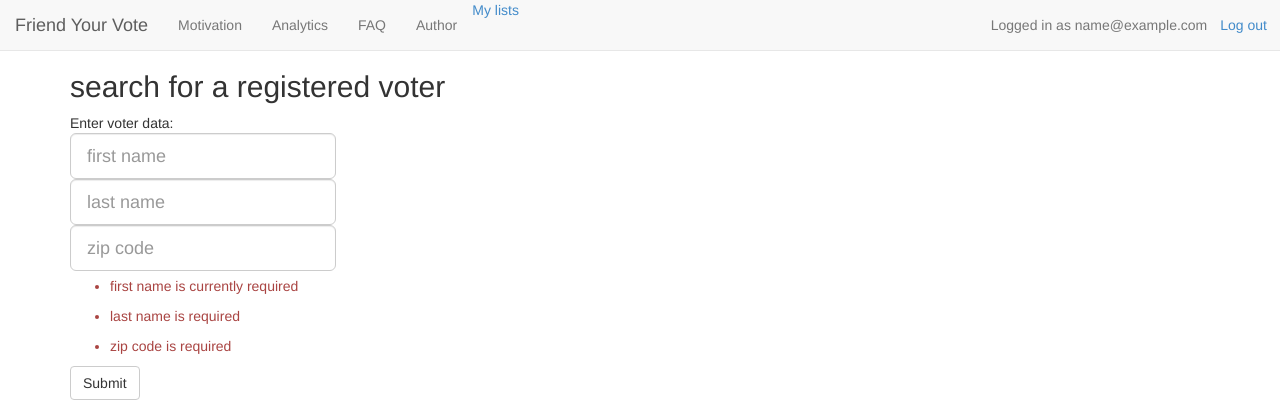
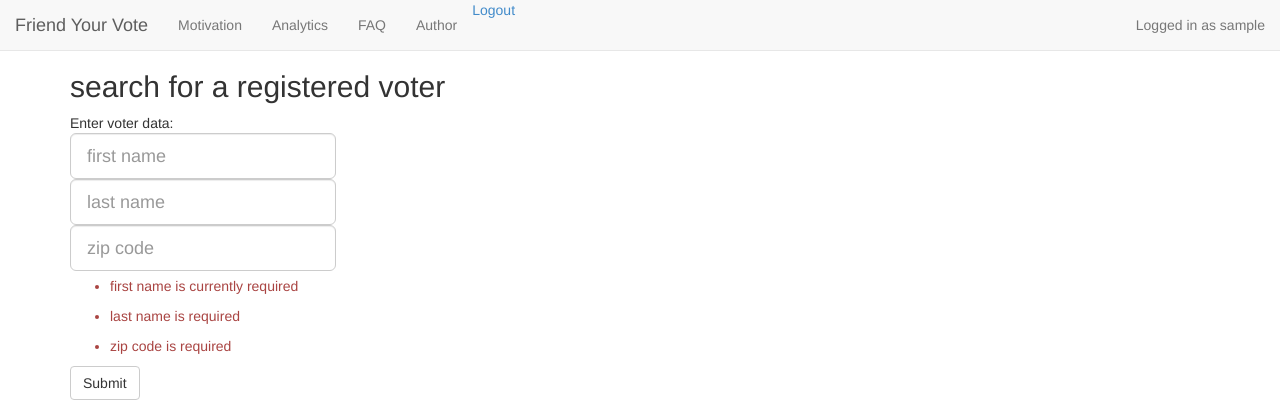
Before and after one commit to sleitner/fyv, a Django app: page /lists/new in a window 1280 px wide. Shown: the top 420 px of the page. Run offline with Django 3.2, Linux system fonts and the light colour scheme; the visitor is signed in with stand-in values (Sample User, id 1); some libraries are stand-ins or nearby versions.

Commit message:
working twitter login

```diff
--- a/lists/forms.py
+++ b/lists/forms.py
@@ -31,7 +31,7 @@ class ItemForm(ModelForm):
 
 
 class NewListForm(ItemForm):
-    def save(self, owner):
+    def save(self, owner=''):
         return List.create_new(item_firstname=self.cleaned_data['firstname'],
                                item_lastname=self.cleaned_data['lastname'],
                                item_zipcode=self.cleaned_data['zipcode']
--- a/lists/models.py
+++ b/lists/models.py
@@ -5,17 +5,8 @@ from lists.queryvoter import query
 from lists.queryvoter import query_cols
 
 class List(models.Model):
-    #owner = models.ForeignKey(settings.AUTH_USER_MODEL, blank=True, null=True)
-#    shared_with = models.ManyToManyField(
-#        settings.AUTH_USER_MODEL, related_name='shared_lists'
-#    )
-
     def get_absolute_url(self):
         return reverse('view_list', args=[self.id])
-
-    @property
-    def name(self):
-        return self.item_set.first().lastname
 
     @staticmethod
     def create_new(item_firstname, item_lastname, item_zipcode):
@@ -122,10 +113,21 @@ class List(models.Model):
 
         return list_
 
+##########################################################
+class Person(models.Model):
+    firstname = models.CharField(default='', max_length=100)
+    lastname = models.CharField(default='', max_length=100)
+    zipcode = models.IntegerField(default=None, null=True)
+    list = models.ForeignKey(List, default=None)
+
+    class Meta:
+        ordering = ('id',)
+       # unique_together = ('list', 'firstname')
+
+    def __str__(self):
+        return self.lastname
+
 class Voter(models.Model):
-    #cols = query_cols()
-    #print(cols)
-
     lastname = models.CharField(default='', max_length=100, null=True)
     firstname = models.CharField(default='', max_length=100, null=True)
     middlename = models.CharField(default='', max_length=100, null=True)
@@ -190,6 +192,7 @@ class Voter(models.Model):
     G2014 = models.IntegerField(default='0')
     nyid = models.IntegerField(default='0')
     prob = models.FloatField(default='-1.0')
+    # ohio
 #    firstname = models.CharField(default='', max_length=100)
 #    lastname = models.CharField(default='', max_length=100)
 #    byr = models.IntegerField(default='0')
@@ -211,17 +214,3 @@ class Voter(models.Model):
 #    GENERAL11052013=models.CharField(default='', max_length=10)
     list = models.ForeignKey(List, default=None)
 #    person = models.ForeignKey(Person, default=None)
-
-class Person(models.Model):
-    firstname = models.CharField(default='', max_length=100)
-    lastname = models.CharField(default='', max_length=100)
-    zipcode = models.IntegerField(default=None, null=True)
-    list = models.ForeignKey(List, default=None)
-
-    class Meta:
-        ordering = ('id',)
-       # unique_together = ('list', 'firstname')
-
-
-    def __str__(self):
-        return self.lastname
--- a/lists/templates/base.html
+++ b/lists/templates/base.html
@@ -31,17 +31,11 @@
               <li><a href="http://www.friendyourvote.com/FAQ.html">FAQ</a></li>
               <li><a href="http://www.samleitner.com">Author</a></li>
           </ul>
-              {% if user.email %}
-                <a href="{% url 'my_lists' user.email %}">My lists</a>
-                <a class="btn navbar-btn navbar-right" id="id_logout" href="{% url 'logout' %}">Log out</a>
-                <span class="navbar-text navbar-right">Logged in as {{ user.email }}</span>
+             {% if user and not user.is_anonymous %}
+                <span class="navbar-text navbar-right">Logged in as {{ user.username }}</span>
+                <a href="logout_view">Logout</a>
               {% else %}
-                  <span class="btn navbar-btn navbar-right" id="id_login">
-                  <fb:login-button scope="public_profile,email,user_friends" onlogin="checkLoginState();"></fb:login-button>
-                  </span>
-<!--
-                  <a class="btn navbar-btn navbar-right" id="id_login" href="#">Sign in </a>>
--->
+                <a class="btn navbar-btn navbar-right" id="id_login" href="{% url 'social:begin' 'twitter' %}?next={{ request.path }}">Twitter login</a>
               {% endif %}
         </div><!--/.nav-collapse -->
     </nav>
--- a/lists/urls.py
+++ b/lists/urls.py
@@ -1,6 +1,10 @@
-from django.conf.urls import patterns, url
+from django.conf.urls import patterns, url,include
 
 urlpatterns = patterns('',
+    url(r'', include('django.contrib.auth.urls', namespace='auth')),
+    url(r'', include('social.apps.django_app.urls', namespace='social')),
+    url(r'^new_member_list', 'lists.views.new_member_list', name='new_member_list'),
     url(r'^(\d+)/$', 'lists.views.view_list', name='view_list'),
     url(r'^new$', 'lists.views.new_list', name='new_list'),
+    url(r'^logout_view/$', 'lists.views.logout_view', name='logout_view'),
 )
--- a/lists/views.py
+++ b/lists/views.py
@@ -14,15 +14,16 @@ def motivation(request):
     return render(request, 'motivation.html')
 def analytics(request):
     return render(request, 'analytics.html')
+#######junk
 def testlogin(request):
     return render(request, 'testlogin.html')
-
 def input(request):
     return render(request, 'input.html')
+#######^junk
 
 def new_list(request):
     form = NewListForm(data=request.POST)
-    if form.is_valid():
+    if form.is_valid(): #this is a django form built-in for checking required
         list_ = form.save(owner=request.user)
         return redirect(list_)
     return render(request, 'home.html', {'form': form})
@@ -33,7 +34,28 @@ def view_list(request, list_id):
         return redirect(list_)
     return render(request, 'list.html', {'list': list_})
 
-def share_list(request, list_id):
-    list_ = List.objects.get(id=list_id)
-    list_.shared_with.add(request.POST['email'])
-    return redirect(list_)
+from django.contrib.auth import logout as auth_logout
+from lists.socialnetworks.twitter import get_twitter_friends
+from lists.models import List
+def new_member_list(request):
+    context = {}
+    twitter_friends_list =  get_twitter_friends(request)
+    if request.user:
+        print('!!!s!!!!!')
+    if not request.user.is_authenticated():
+        return render(request, 'home.html')
+    print(twitter_friends_list)
+    #context = {'twitter_friends_list': get_twitter_friends(request)}
+    #template = 'members.html'
+
+#    List.create_new(item_firstname=twitter_friend['firstname'],
+#                    item_lastname=twitter_friend['lastname'],
+#                    )
+#    list_ = form.save(owner=request.user)
+#    return redirect(list_)
+    #return render(request, template, context)
+    return redirect('home.html')
+
+def logout_view(request):
+    auth_logout(request)
+    return redirect('/')
--- a/superlists/settings_socialscope.py
+++ b/superlists/settings_socialscope.py
@@ -28,4 +28,3 @@ SOCIAL_AUTH_PIPELINE = (
     'social.pipeline.social_auth.load_extra_data',
     'social.pipeline.user.user_details'
 )
-#    'thirdauth.save_profile',  # <--- set the import-path to the function
--- a/superlists/urls.py
+++ b/superlists/urls.py
@@ -1,13 +1,19 @@
 from django.conf.urls import patterns, include, url
 from django.contrib import admin
 
+
+admin.autodiscover()
 urlpatterns = patterns('',
+    url(r'', include('django.contrib.auth.urls', namespace='auth')),
+    url(r'', include('social.apps.django_app.urls', namespace='social')),
     url(r'^$', 'lists.views.home_page', name='home'),
+    url(r'^logout_view/$', 'lists.views.logout_view', name='logout_view'),
     url(r'^FAQ.html', 'lists.views.faq', name='faq'),
+    url(r'^new_member_list', 'lists.views.new_member_list', name='new_member_list'),
     url(r'^motivation.html', 'lists.views.motivation', name='motivation'),
     url(r'^analytics.html', 'lists.views.analytics', name='analytics'),
     url(r'^testlogin.html', 'lists.views.testlogin', name='testlogin'),
     url(r'^input.html', 'lists.views.input', name='input'),
     url(r'^lists/', include('lists.urls')),
-    # url(r'^admin/', include(admin.site.urls)),
+    url(r'^admin/', include(admin.site.urls)),
 )
```
Also changed, not shown: superlists/settings.py (+13 -3 lines).
